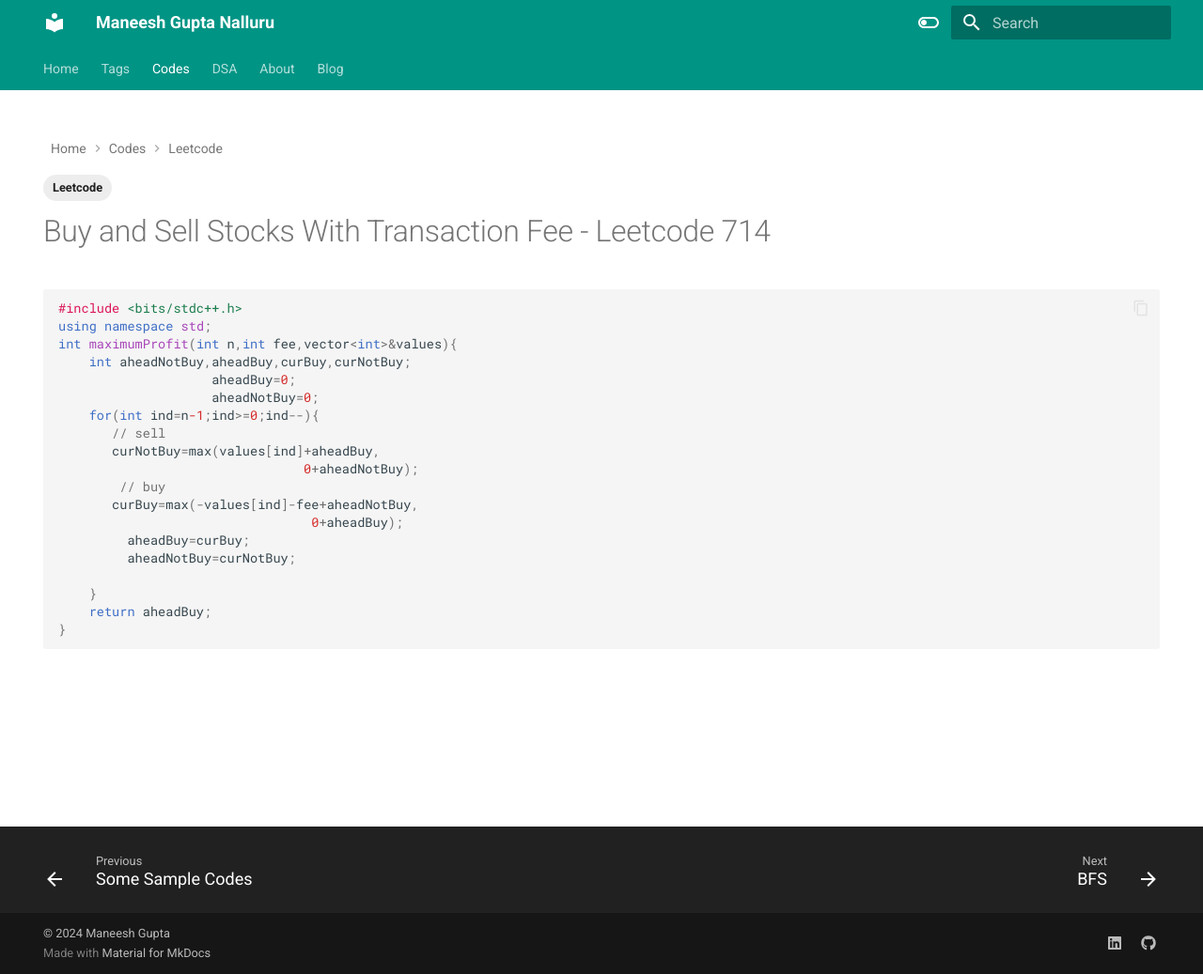
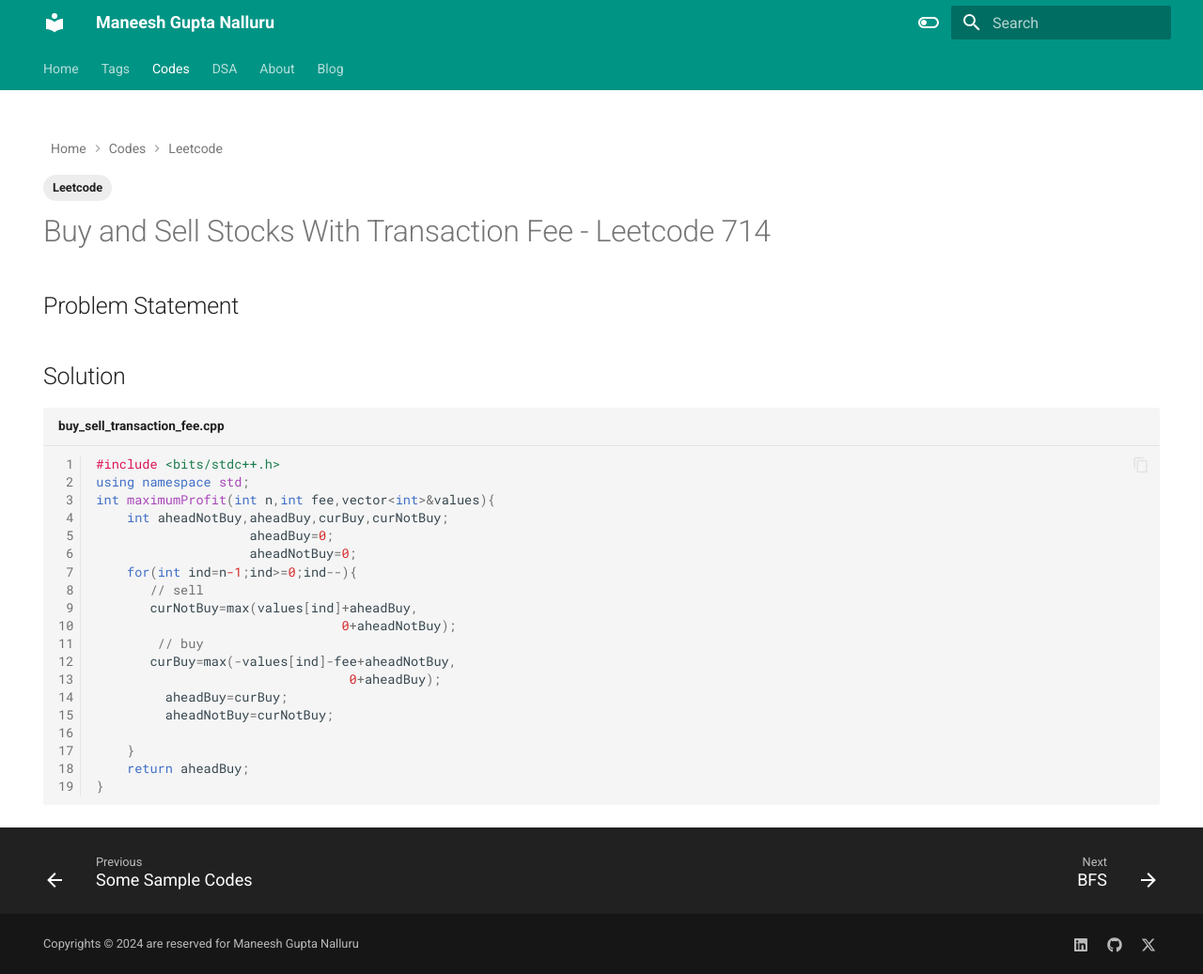
Before and after one commit to ManeeshGuptaNvss/docs-repo, an MkDocs documentation site: the page built from docs/Codes/Leetcode/Buy_And_Sell_Stock.md, in a window 1280 px wide and 1037 px high. Shown: the whole window at 94% size. Built offline with MkDocs 1.6.1 and Material for MkDocs 9.7.7, drawn with Linux system fonts in a browser that asks for light colours.

````diff
--- a/docs/Codes/Leetcode/Buy_And_Sell_Stock.md
+++ b/docs/Codes/Leetcode/Buy_And_Sell_Stock.md
@@ -14,7 +14,10 @@ hide:
 tags:
   - Leetcode
 ---
-``` cpp
+## Problem Statement
+
+## Solution
+``` cpp title="buy_sell_transaction_fee.cpp" linenums="1"
 #include <bits/stdc++.h>
 using namespace std;
 int maximumProfit(int n,int fee,vector<int>&values){
--- a/mkdocs.yml
+++ b/mkdocs.yml
@@ -54,11 +54,14 @@ plugins:
   - blog
 
 extra:
+  generator: false
   social:
     - icon: fontawesome/brands/linkedin
       link: https://www.linkedin.com/in/nvssmgupta/
     - icon: fontawesome/brands/github
       link: https://github.com/ManeeshGuptaNvss
+    - icon: fontawesome/brands/x-twitter
+      link: https://x.com/GuptaNvss
 
 copyright: |
-  &copy; 2024 <a href="https://github.com/ManeeshGuptaNvss"  target="_blank" rel="noopener">Maneesh Gupta</a>
+  Copyrights &copy; 2024 are reserved for  <a href="https://github.com/ManeeshGuptaNvss"  target="_blank" rel="noopener">Maneesh Gupta Nalluru</a>
````
Also changed, not shown: docs/about/about.md (+1 -1 lines).
